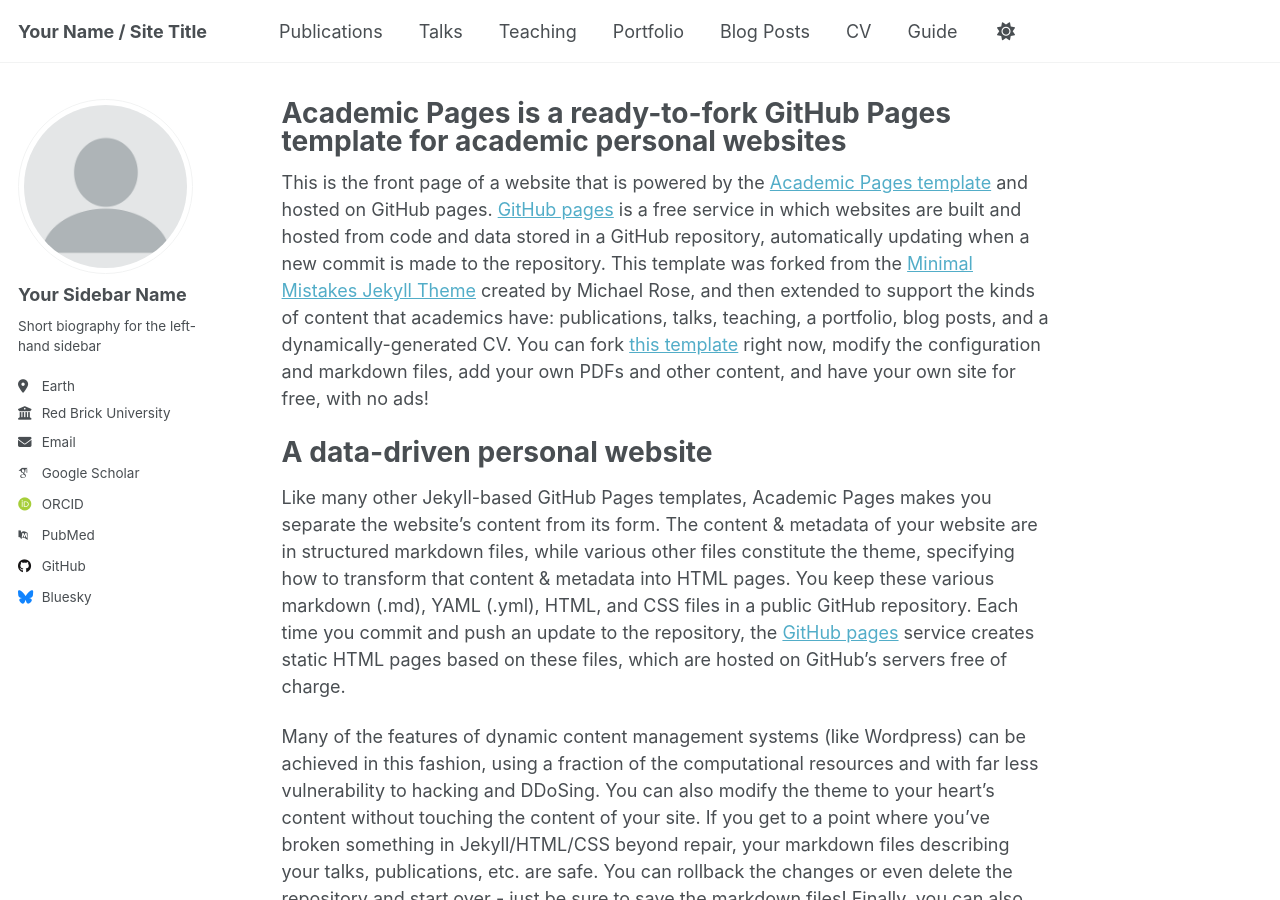
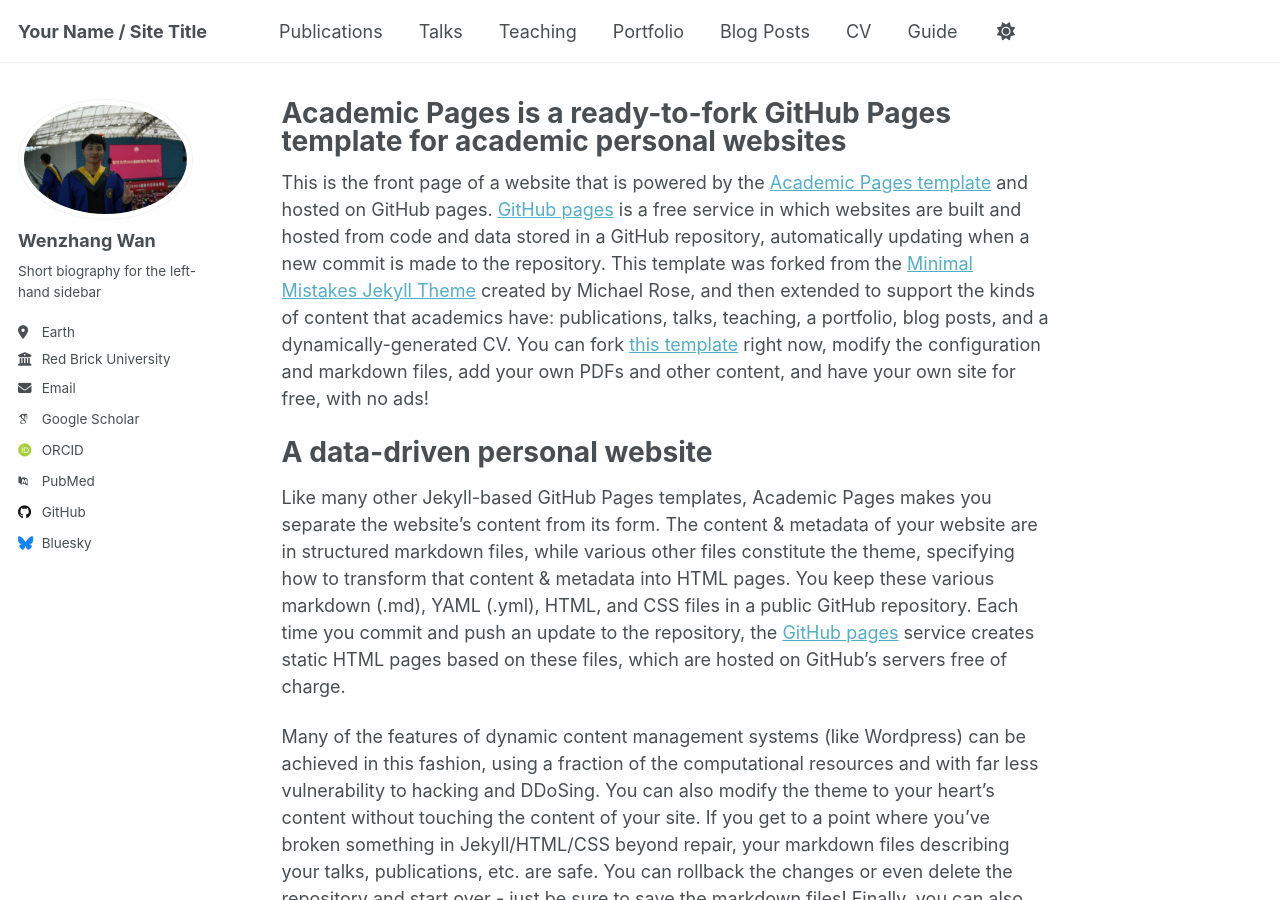
Before and after one commit to wenzhangwan/wenzhangwan.github.io, a Jekyll site: the page built from _pages/about.md, in a window 1280 px wide and 900 px high. Built offline with Jekyll 4.4.1, drawn with Linux system fonts in a browser that asks for light colours; some web fonts are replaced.

Commit message:
update name and pic

```diff
--- a/_config.yml
+++ b/_config.yml
@@ -22,8 +22,8 @@ repository               : "wenzhangwan/wenzhangwan.github.io"
 #               Additional customization can be done by editing /_includes/author-profile.html
 author:
   # Biographic information
-  avatar           : "profile.png"
-  name             : "Your Sidebar Name"
+  avatar           : "graduate_pic.jpg"
+  name             : "Wenzhang Wan"
   pronouns         : # example: "she/her"
   bio              : "Short biography for the left-hand sidebar"
   location         : "Earth"
```
Also changed, not shown: images/graduate_pic.jpg (added).
